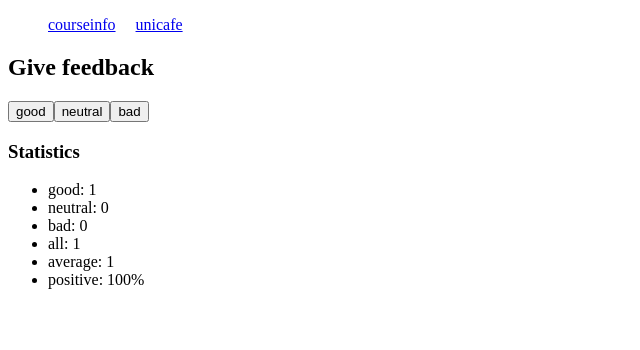
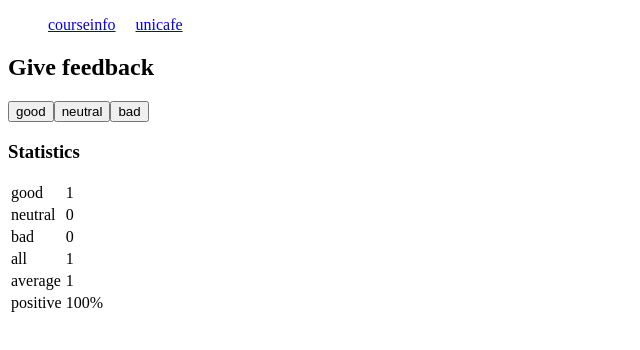
Before and after one commit to little-plumelet/Helsinki_fullstack_part1, a React (Create React App) app: page /unicafe in a window 1280 px wide. Both pictures are taken after a click on the button "good". Shown: the top 350 px of the page, without its empty margins (0-640 px from the left). Built offline with nearby package versions, Linux system fonts and the light colour scheme.

Commit message:
finish task 1.11

```diff
--- a/src/unicafe/StatisticLine.js
+++ b/src/unicafe/StatisticLine.js
@@ -1,6 +1,8 @@
-export const StatisticLine = ({text, value}) => {
-  console.log(value)
+export const StatisticLine = ({ text, value }) => {
   return (
-    <li>{`${text}: ${value}`}</li>
-  )
-}
+    <tr>
+      <td>{text}</td>
+      <td>{value}</td>
+    </tr>
+  );
+};
--- a/src/unicafe/Statistics.js
+++ b/src/unicafe/Statistics.js
@@ -12,14 +12,23 @@ export const Statistics = ({
   return (
     <section>
       <Header title={"Statistics"} />
-      <ul>
-        <StatisticLine text={goodTitle} value={good} />
-        <StatisticLine text={neutralTitle} value={neutral} />
-        <StatisticLine text={badTitle} value={bad} />
-        <StatisticLine text='all' value={good + bad + neutral} />
-        <StatisticLine text='average' value={(good - bad) / (good + bad + neutral)} />
-        <StatisticLine text='positive' value={(good / ((good + bad + neutral) / 100) + '%')} />
-      </ul>
+      <table>
+        <thead></thead>
+        <tbody>
+          <StatisticLine text={goodTitle} value={good} />
+          <StatisticLine text={neutralTitle} value={neutral} />
+          <StatisticLine text={badTitle} value={bad} />
+          <StatisticLine text="all" value={good + bad + neutral} />
+          <StatisticLine
+            text="average"
+            value={(good - bad) / (good + bad + neutral)}
+          />
+          <StatisticLine
+            text="positive"
+            value={good / ((good + bad + neutral) / 100) + "%"}
+          />
+        </tbody>
+      </table>
     </section>
   );
 };
```
